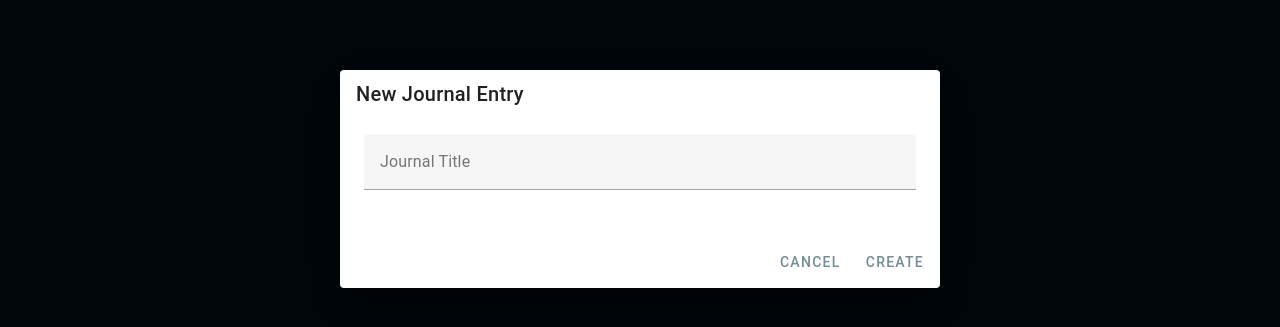
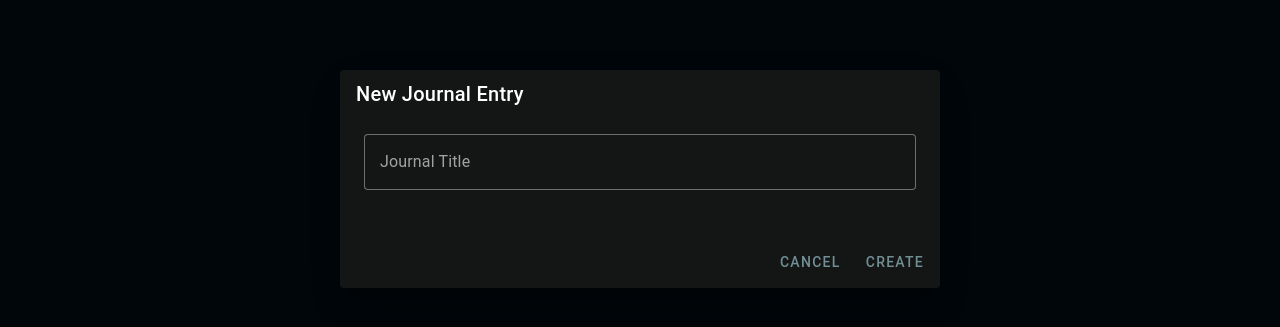
Before and after one commit to EricShelbogashev/aems-demo-frontend, a Vue app: page / in a window 1280 px wide. Both pictures are taken after a click on the button "ADD NEW JOURNAL ENTRY". Shown: the part 221-548 px from the top of the page. Built offline with nearby package versions, Linux system fonts and the light colour scheme; no server answers.

Commit message:
Поправлены стили у диалоговых окон.

```diff
--- a/src/components/JournalGrid.vue
+++ b/src/components/JournalGrid.vue
@@ -35,11 +35,21 @@
     </v-row>
 
     <!-- Диало для создания журнала   -->
-    <v-dialog v-model="dialog" persistent="" max-width="600px">
-      <v-card>
-        <v-card-title class="headline">New Journal Entry</v-card-title>
+    <v-dialog
+      v-model="dialog"
+      persistent=""
+      max-width="600px">
+      <v-card
+        class="journal-card">
+        <v-card-title
+          class="journal-title">New Journal Entry</v-card-title>
         <v-card-text>
-          <v-text-field v-model="newJournalTitle" label="Journal Title" required></v-text-field>
+          <v-text-field
+            class="edit-title-dialog-name"
+            v-model="newJournalTitle"
+            label="Journal Title"
+            variant="outlined"
+            required></v-text-field>
         </v-card-text>
         <v-card-actions>
           <v-spacer></v-spacer>
@@ -200,7 +210,6 @@ export default {
 
 <style scoped>
 .main-container {
-  //background-color: #031927;
 }
 
 .edit-title-dialog {
--- a/src/components/ReagentGrid.vue
+++ b/src/components/ReagentGrid.vue
@@ -41,36 +41,48 @@
 
     <!-- Диалог для создания нового реагента -->
     <v-dialog v-model="reagentDialog" persistent="" max-width="600px">
-      <v-card>
-        <v-card-title class="headline">New Reagent</v-card-title>
+      <v-card
+      class="reagent-card">
+        <v-card-title
+          class="reagent-title">New Reagent</v-card-title>
         <v-card-text>
           <v-form
             ref="form">
             <v-text-field
               ref="reagentName"
+              class="text-field-dialog"
+              variant="outlined"
               v-model="newReagentData.name"
               label="Name"
               :rules="[rules.required, rules.lengthCheck]"
               required></v-text-field>
             <v-text-field
               ref="reagentFormula"
+              class="text-field-dialog"
+              variant="outlined"
               v-model="newReagentData.latexFormula"
               label="Formula"
               :rules="[rules.required, rules.lengthCheck]"
               required></v-text-field>
             <v-text-field
               ref="reagentMolarWeight"
+              class="text-field-dialog"
+              variant="outlined"
               v-model="newReagentData.molarWeight"
               label="Molar Weight"
               :rules="[rules.required, rules.positiveIntegerCheck, rules.lengthCheck]"
               type="number"></v-text-field>
             <v-text-field
               ref="reagentDescription"
+              class="text-field-dialog"
+              variant="outlined"
               v-model="newReagentData.description"
               label="Description"
               required></v-text-field>
             <v-text-field
               ref="reagentHazardCategory"
+              class="text-field-dialog"
+              variant="outlined"
               v-model="newReagentData.hazardCategory"
               label="Hazard Category"
               :rules="[rules.required, rules.lengthCheck]"
@@ -274,4 +286,9 @@ export default {
   display: flex;
   align-items: stretch;
 }
+
+.text-field-dialog {
+  color: white;
+  width: 100%;
+}
 </style>
```
